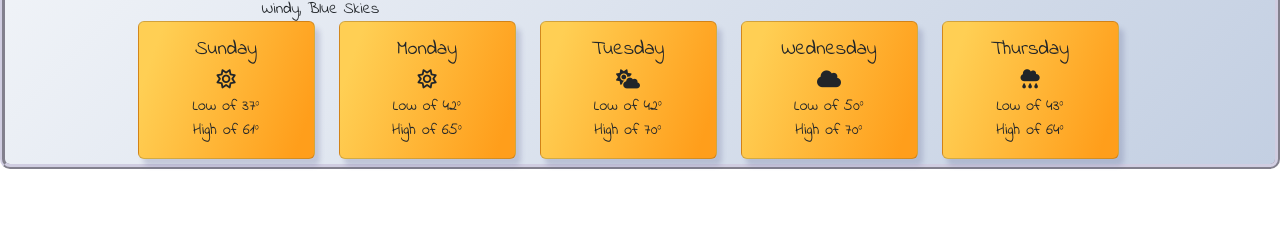
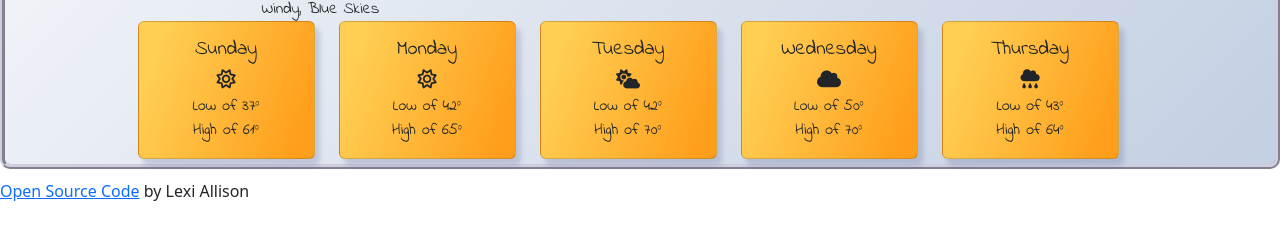
Before and after one commit to alexisallison/my-project-2, a plain HTML site: page index.html in a window 1280 px wide. Shown: the part 205-444 px from the top of the page. Drawn offline with nearby package versions, Linux system fonts and the light colour scheme.

Commit message:
added open source link

```diff
--- a/index.html
+++ b/index.html
@@ -99,6 +99,6 @@
       </div>
       </div>
 </div>
-
+<a href="https://github.com/alexisallison/my-project-2.git">Open Source Code</a> by Lexi Allison
 </body>
 </html>
```
